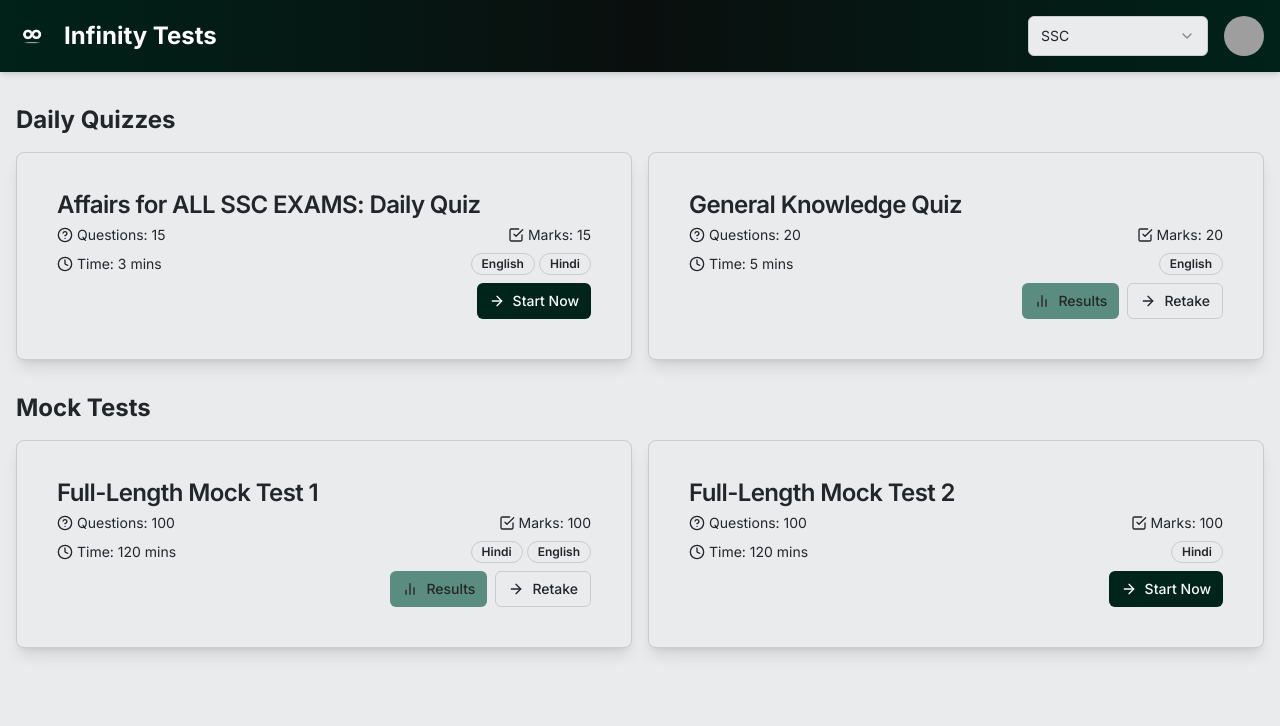
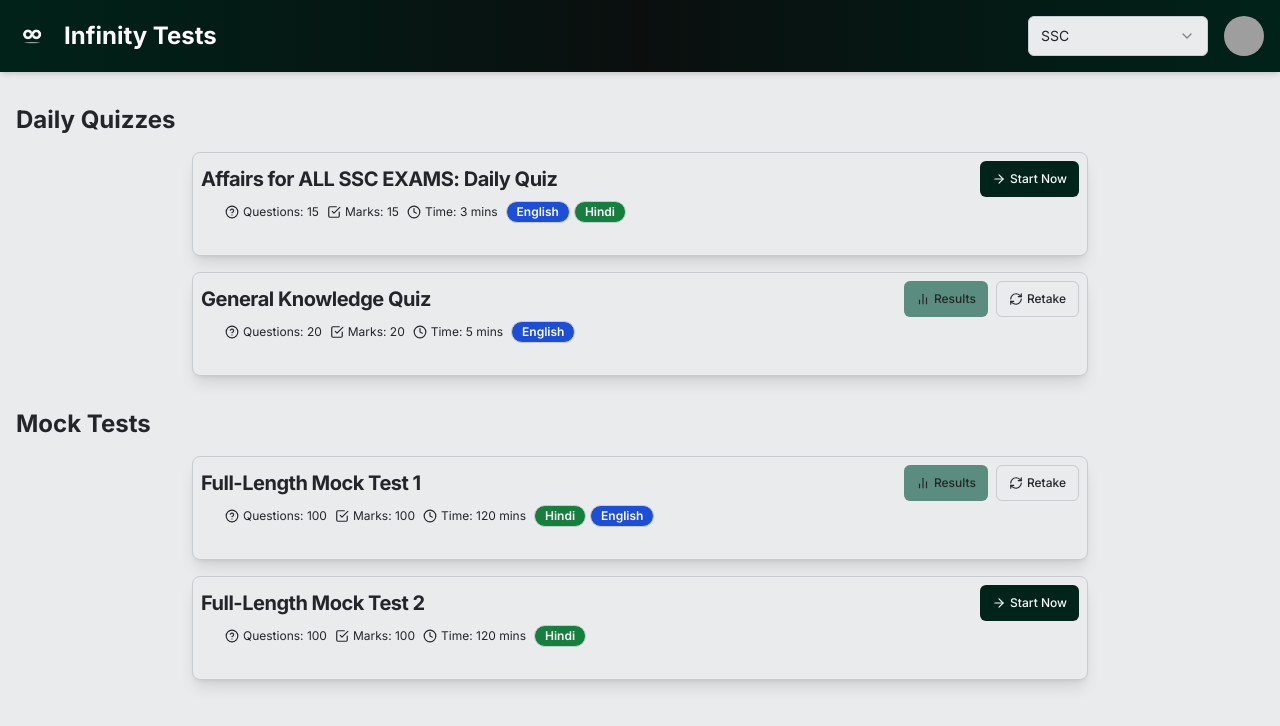
Before and after one commit to destx0/gquiz, a Next.js app: page /ssc in a window 1280 px wide. Shown: the top 726 px of the page. Built offline with nearby package versions, Linux system fonts and the light colour scheme; grey boxes are pictures that could not be loaded.

Commit message:
add some

```diff
--- a/src/components/TestCardList.jsx
+++ b/src/components/TestCardList.jsx
@@ -1,12 +1,6 @@
 // src/components/TestCardList.jsx
 import React from "react";
-import {
-	Card,
-	CardContent,
-	CardFooter,
-	CardHeader,
-	CardTitle,
-} from "@/components/ui/card";
+import { Card, CardContent, CardHeader, CardTitle } from "@/components/ui/card";
 import { Button } from "@/components/ui/button";
 import { Badge } from "@/components/ui/badge";
 import {
@@ -14,64 +8,83 @@ import {
 	HelpCircle,
 	CheckSquare,
 	ArrowRight,
+	RefreshCw,
 	BarChart2,
 } from "lucide-react";
 
 const TestCardList = ({ tests }) => {
 	return (
-		<div className="grid grid-cols-1 sm:grid-cols-2 gap-4">
+		<div className="max-w-4xl mx-auto flex flex-col gap-4">
 			{tests.map((test, index) => (
 				<Card
 					key={index}
-					className="shadow-lg flex flex-col justify-between p-4"
+					className="shadow-lg p-2 flex flex-col justify-between"
 				>
-					<CardHeader className="pb-2">
-						<CardTitle>{test.testName}</CardTitle>
-					</CardHeader>
-					<CardContent className="flex flex-col space-y-2 pb-2">
-						<div className="flex justify-between items-center text-sm">
+					<div className="flex justify-between items-center pb-1">
+						<div>
+							<CardTitle className="text-xl font-bold">
+								{test.testName}
+							</CardTitle>
+						</div>
+						<div className="flex space-x-2">
+							{test.status === "completed" ? (
+								<Button
+									size="sm"
+									variant="secondary"
+									className="text-xs"
+								>
+									<BarChart2 size={14} className="mr-1" />
+									Results
+								</Button>
+							) : (
+								<Button size="sm" className="text-xs">
+									<ArrowRight size={14} className="mr-1" />
+									Start Now
+								</Button>
+							)}
+							{test.status === "completed" && (
+								<Button
+									size="sm"
+									variant="outline"
+									className="text-xs"
+								>
+									<RefreshCw size={14} className="mr-1" />
+									Retake
+								</Button>
+							)}
+						</div>
+					</div>
+					<CardContent className="flex flex-col space-y-1">
+						<div className="flex flex-wrap items-center text-xs space-x-2">
 							<div className="flex items-center space-x-1">
-								<HelpCircle size={16} />
+								<HelpCircle size={14} />
 								<span>Questions: {test.questions}</span>
 							</div>
 							<div className="flex items-center space-x-1">
-								<CheckSquare size={16} />
+								<CheckSquare size={14} />
 								<span>Marks: {test.marks}</span>
 							</div>
-						</div>
-						<div className="flex justify-between items-center text-sm">
 							<div className="flex items-center space-x-1">
-								<Clock size={16} />
+								<Clock size={14} />
 								<span>Time: {test.time}</span>
 							</div>
 							<div className="flex space-x-1">
 								{test.languages.map((language, idx) => (
-									<Badge key={idx} variant="outline">
+									<Badge
+										key={idx}
+										variant="outline"
+										className={
+											language.toLowerCase() === "english"
+												? "bg-blue-700 text-white"
+												: "bg-green-700 text-white"
+										}
+									>
 										{language}
 									</Badge>
 								))}
 							</div>
 						</div>
 					</CardContent>
-					<CardFooter className="flex justify-end space-x-2">
-						{test.status === "completed" ? (
-							<Button size="sm" variant="secondary">
-								<BarChart2 size={16} className="mr-2" />
-								Results
-							</Button>
-						) : (
-							<Button size="sm">
-								<ArrowRight size={16} className="mr-2" />
-								Start Now
-							</Button>
-						)}
-						{test.status === "completed" && (
-							<Button size="sm" variant="outline">
-								<ArrowRight size={16} className="mr-2" />
-								Retake
-							</Button>
-						)}
-					</CardFooter>
 				</Card>
 			))}
 		</div>
```
